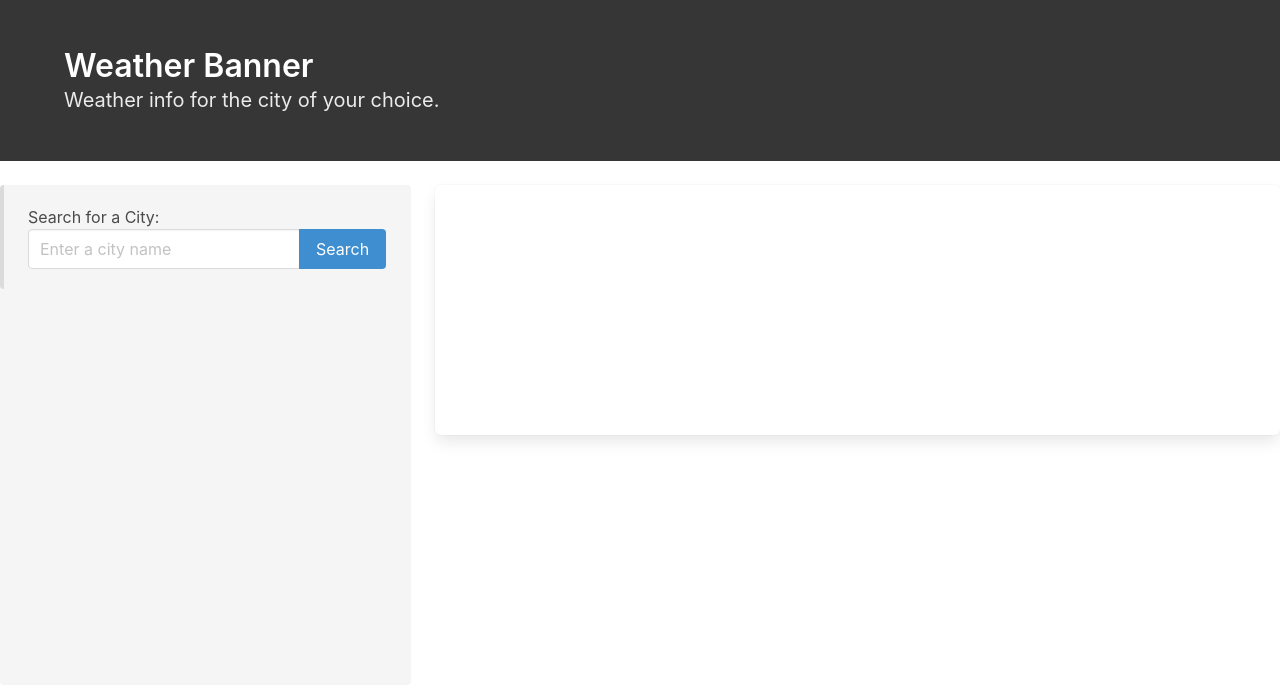
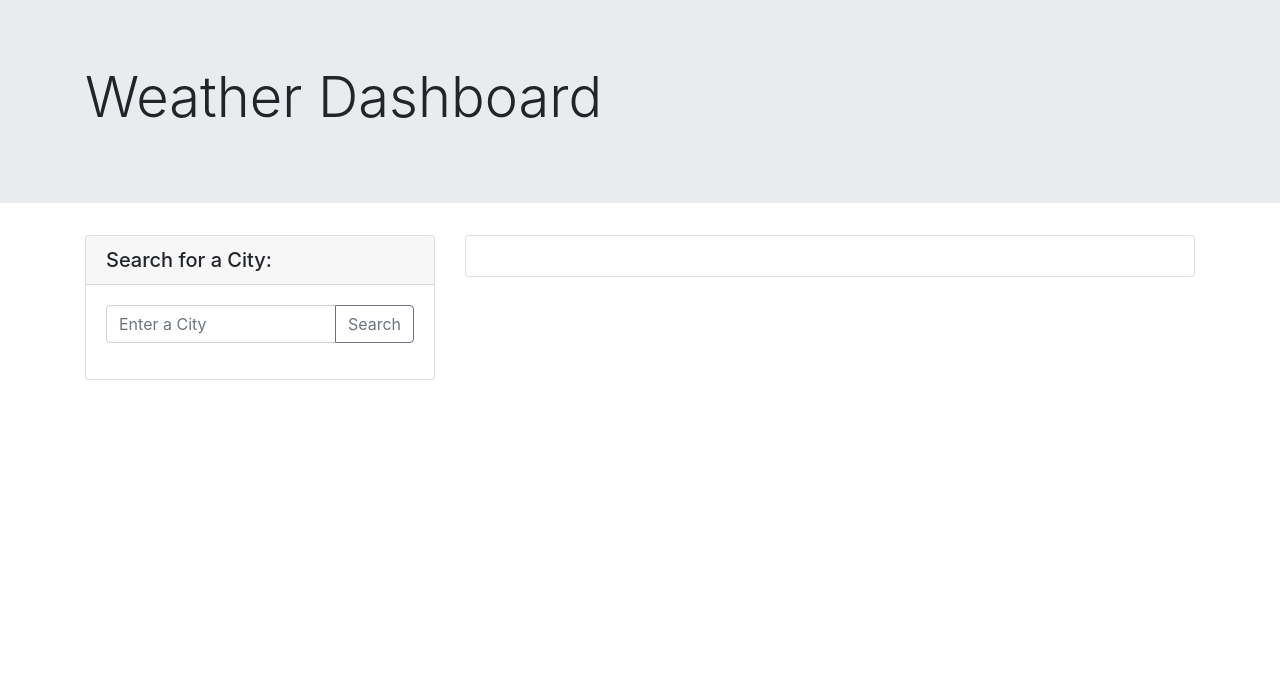
Before and after one commit to dmjohnspor/HW6_Weather_App, a plain HTML site: page index.html in a window 1280 px wide. Drawn offline with nearby package versions, Linux system fonts and the light colour scheme.

Commit message:
Changed layout. Added city search list fucntionality

```diff
--- a/index.html
+++ b/index.html
@@ -1,66 +1,68 @@
-<!DOCTYPE html>
-<html>
+<!doctype html>
+<html lang="en">
 
 <head>
+    <!-- Required meta tags -->
     <meta charset="utf-8">
-    <meta name="viewport" content="width=device-width, initial-scale=1">
-    <title>Weather Dashboard</title>
-    <link rel="stylesheet" href="https://cdn.jsdelivr.net/npm/bulma@0.8.0/css/bulma.min.css">
+    <meta name="viewport" content="width=device-width, initial-scale=1, shrink-to-fit=no">
+
+    <!-- Bootstrap CSS -->
+    <link rel="stylesheet" href="https://stackpath.bootstrapcdn.com/bootstrap/4.4.1/css/bootstrap.min.css"
+        integrity="sha384-Vkoo8x4CGsO3+Hhxv8T/Q5PaXtkKtu6ug5TOeNV6gBiFeWPGFN9MuhOf23Q9Ifjh" crossorigin="anonymous">
+    <!-- Custom CSS -->
     <link rel="stylesheet" href="style.css">
-    <link rel="script" href="script.js">
-    <script defer src="https://use.fontawesome.com/releases/v5.3.1/js/all.js"></script>
-    <script src="https://cdnjs.cloudflare.com/ajax/libs/jquery/3.2.1/jquery.min.js"></script>
-
+    <title>Weather App</title>
 </head>
 
 <body>
     <!-- Header -->
-    <section class="hero is-dark">
-        <div class="hero-body">
+    <section class="header">
+        <div class="jumbotron jumbotron-fluid">
             <div class="container">
-                <h1 class="title">
-                    Weather Banner
-                </h1>
-                <h2 class="subtitle">
-                    Weather info for the city of your choice.
-                </h2>
+                <h1 class="display-4">Weather Dashboard</h1>
             </div>
-        </div>
     </section>
-    <br>
 
-    <div class="columns">
-        <!-- Search area -->
-        <div class="column is-one-third">
-            <article class="message">
-                <div class="message-body">
-                    <p>Search for a City:</p>
-                    <div class="field has-addons">
-                        <div class="control">
-                            <input class="input" type="text" id="cityForm" placeholder="Enter a city name">
-                        </div>
-                        <div class="control">
-                            <a class="button is-info">
-                                Search
-                            </a>
+    <div class="container">
+        <div class="row">
+
+            <!-- Search City by Name form-->
+            <div class="col-4">
+                <div class="card">
+                    <h5 class="card-header">Search for a City:</h5>
+                    <div class="card-body" id="pastCitiesList">
+                        <div class="input-group mb-3">
+                            <input type="text" class="form-control" placeholder="Enter a City">
+                            <div class="input-group-append">
+                                <button class="btn btn-outline-secondary" type="button">Search</button>
+                            </div>
                         </div>
                     </div>
                 </div>
-            </article>
-        </div>
+            </div>
 
-        <!-- Search results -->
-        <div class="searchRes"></div>
-
-        <!-- Today's weather info -->
-        <div class="column">
-            <div class="box">
-
+            <!-- Search Results -->
+            <div class="col-8">
+                <div class="card">
+                    <div class="card-body searchRes"></div>
+                </div>
             </div>
         </div>
-
     </div>
 
+    <!-- Optional JavaScript -->
+    <!-- jQuery first, then Popper.js, then Bootstrap JS -->
+    <script src="https://code.jquery.com/jquery-3.4.1.slim.min.js"
+        integrity="sha384-J6qa4849blE2+poT4WnyKhv5vZF5SrPo0iEjwBvKU7imGFAV0wwj1yYfoRSJoZ+n"
+        crossorigin="anonymous"></script>
+    <script src="https://cdn.jsdelivr.net/npm/popper.js@1.16.0/dist/umd/popper.min.js"
+        integrity="sha384-Q6E9RHvbIyZFJoft+2mJbHaEWldlvI9IOYy5n3zV9zzTtmI3UksdQRVvoxMfooAo"
+        crossorigin="anonymous"></script>
+    <script src="https://stackpath.bootstrapcdn.com/bootstrap/4.4.1/js/bootstrap.min.js"
+        integrity="sha384-wfSDF2E50Y2D1uUdj0O3uMBJnjuUD4Ih7YwaYd1iqfktj0Uod8GCExl3Og8ifwB6"
+        crossorigin="anonymous"></script>
+    <!-- Custom JS -->
+    <script src="script.js"></script>
 </body>
 
 </html>
--- a/script.js
+++ b/script.js
@@ -0,0 +1,15 @@
+// Global variables
+
+var btn = $(".btn");
+
+
+// On click function to append the current city on the city list
+btn.on("click", function (event) {
+    event.preventDefault();
+    var currentCity = $(".form-control").val();
+    var listEntry = $("<div>");
+    listEntry.text(currentCity);
+    listEntry.addClass("card listItem");
+    $("#pastCitiesList").append(listEntry);
+
+})
--- a/style.css
+++ b/style.css
@@ -1,7 +1,5 @@
-.message {
-    height: 500px;
+.listItem {
+    padding: 10px;
+    text-align: center;
+    margin: 10px;
 }
-
-.box {
-    height: 250px;
-}
```
